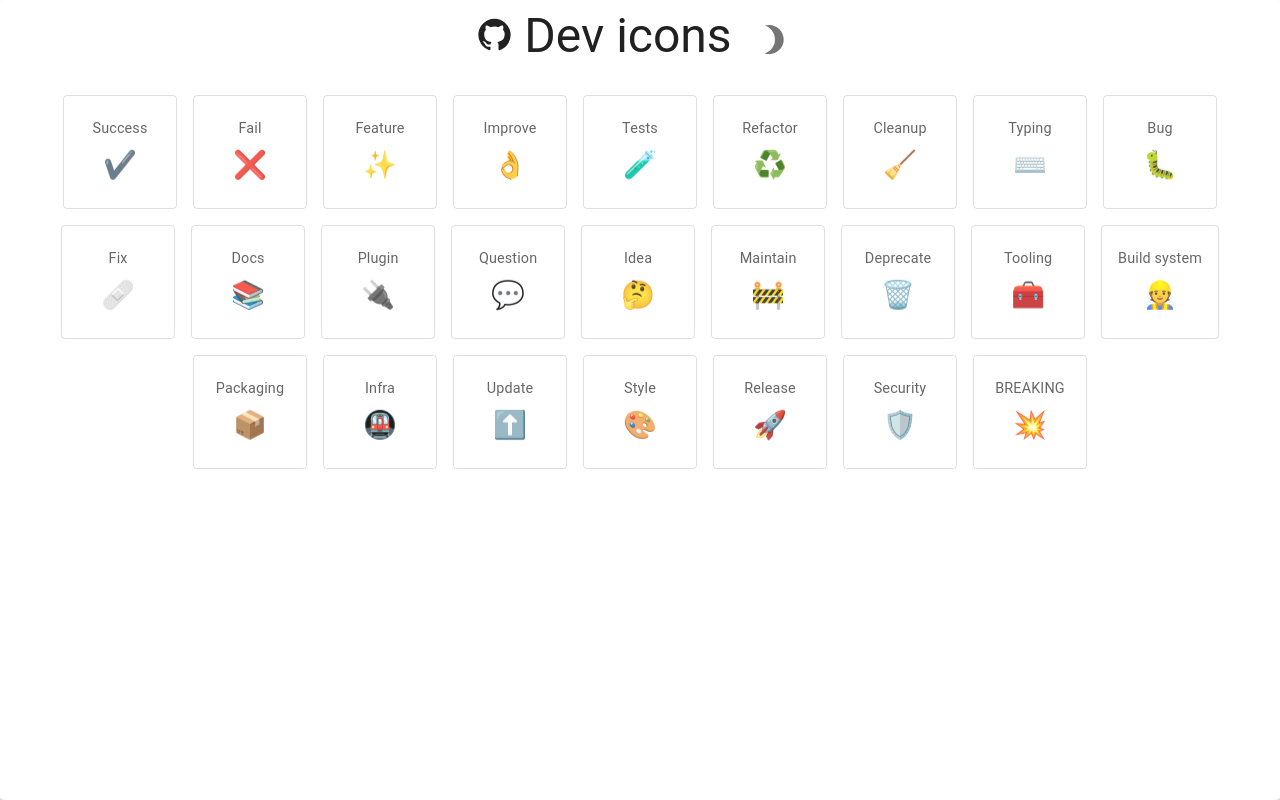
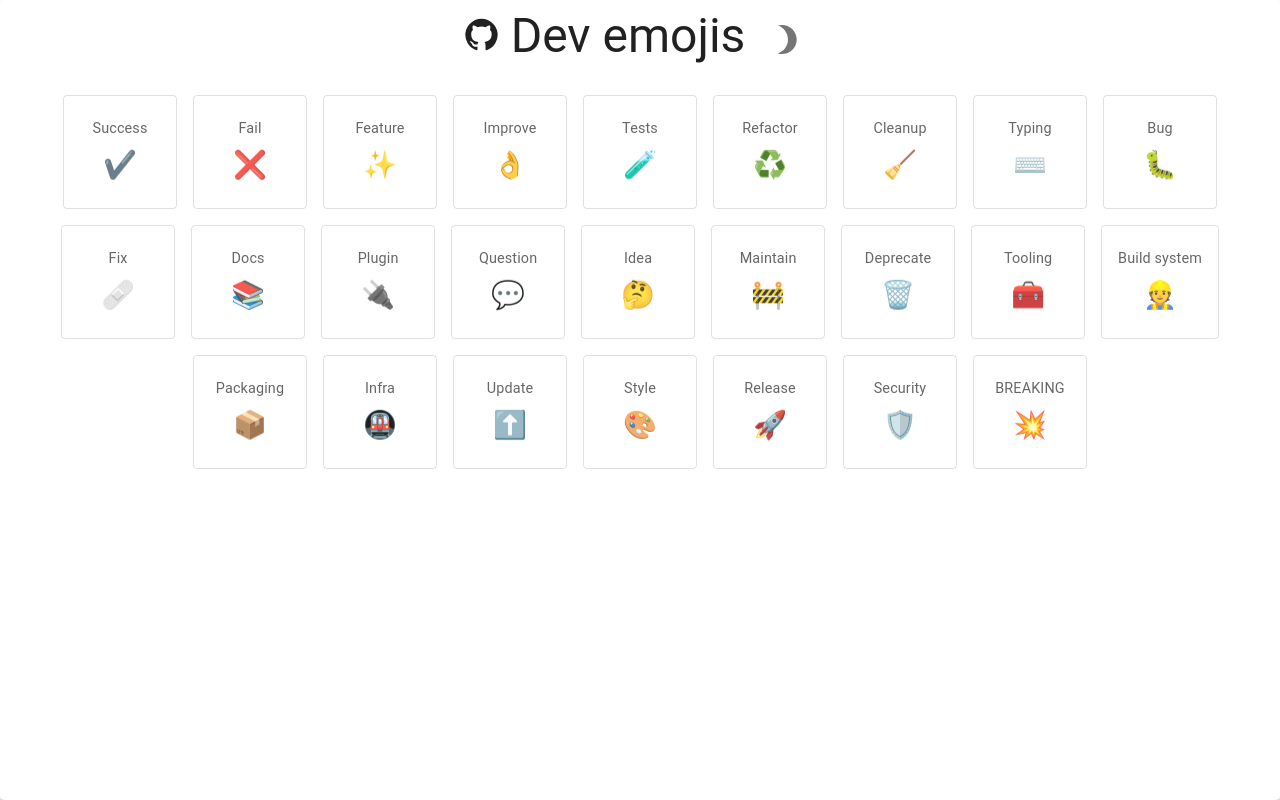
Before and after one commit to s-weigand/dev-emoji-page, a React (Vite) app: page / in a window 1280 px wide. Built offline with nearby package versions, Linux system fonts and the light colour scheme.

Commit message:
👌 Change header text from 'Dev icons' -> 'Dev emojis'

```diff
--- a/src/ts/Header.tsx
+++ b/src/ts/Header.tsx
@@ -25,7 +25,7 @@ export function Header(props: {
       >
         <GitHub fontSize="large" />
       </a>
-      &nbsp;Dev icons&nbsp;
+      &nbsp;Dev emojis&nbsp;
       <IconButton onClick={props.modeToggleCallback} size="large">
         {props.mode === 'dark' ? (
           <Brightness7Icon fontSize="large" />
```
